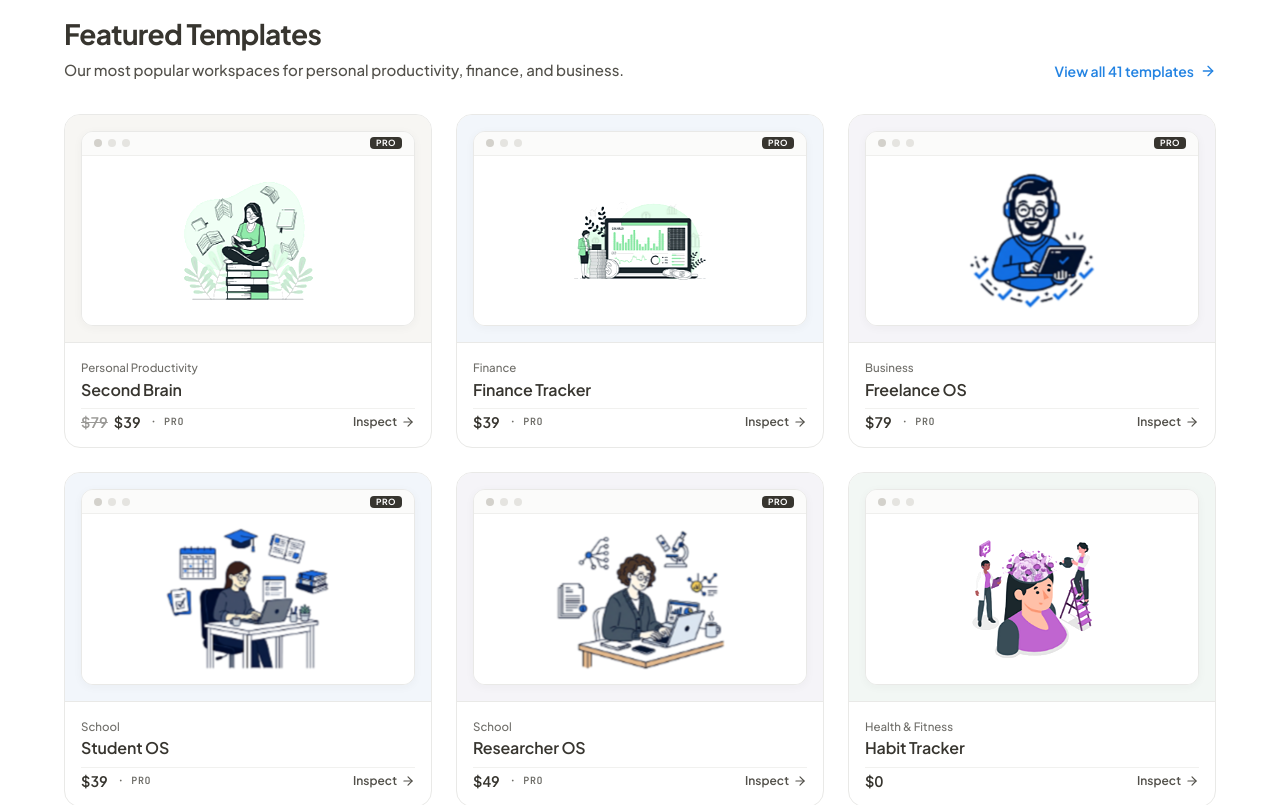
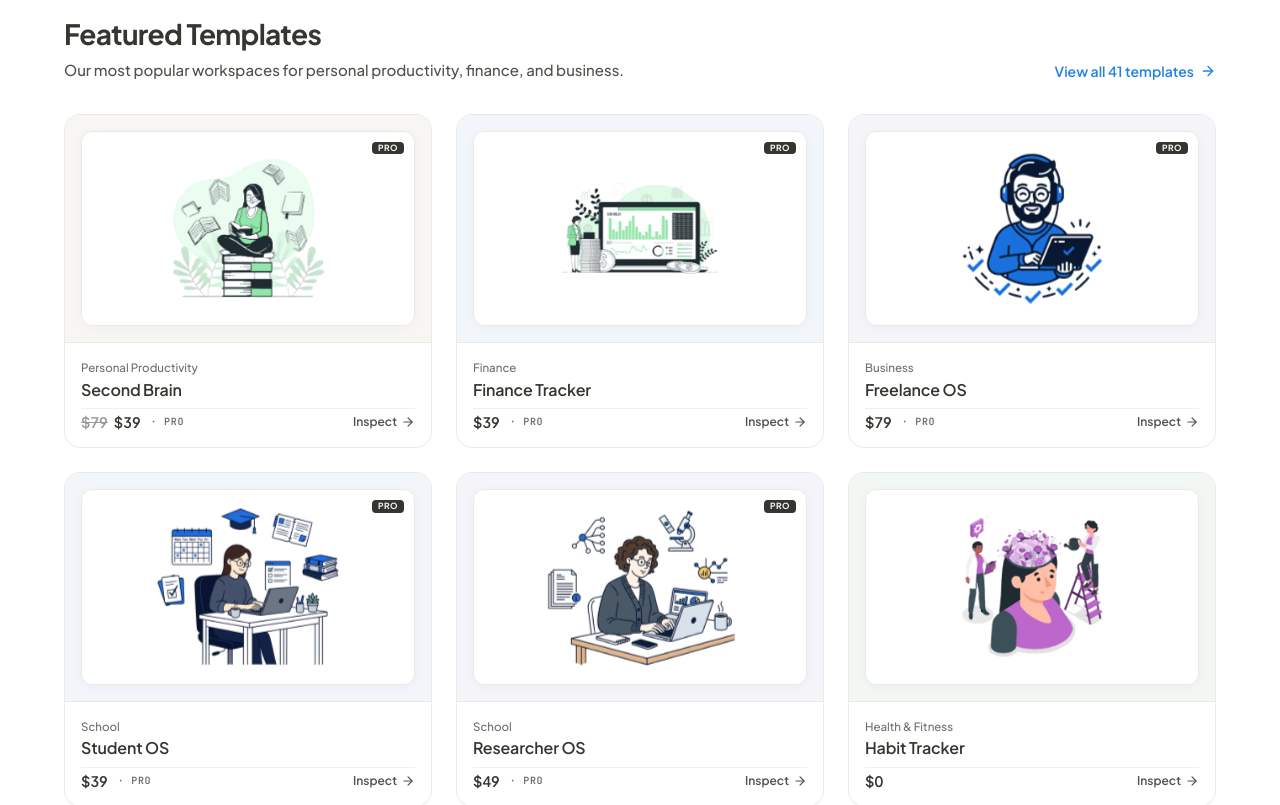
Before and after one commit to bruce12-glitch/Lumina-studio.notion, a React (Vite) app: page / in a window 1280 px wide. Shown: the part 940-1745 px from the top of the page. Built offline with nearby package versions, Linux system fonts and the light colour scheme.

Commit message:
style(render): replace SVG filter and async decode to fix blank card covers

```diff
--- a/src/components/CoversAndIllustrations.tsx
+++ b/src/components/CoversAndIllustrations.tsx
@@ -85,7 +85,7 @@ export const BlushAssetImage: React.FC<{
         alt={alt}
         referrerPolicy="no-referrer"
         loading="eager"
-        decoding="async"
+        decoding="sync"
         onError={() => setFailed(true)}
         animate={
           disableFloat
@@ -146,25 +146,17 @@ export const TemplateCover: React.FC<{
       style={{ backgroundColor: cardTint }}
       className={`relative aspect-[16/10] w-full border-b border-[#E9E9E7] p-3.5 sm:p-4 overflow-hidden select-none ${className}`}
     >
-      <div className="w-full h-full rounded-[12px] bg-white border border-[#E9E9E7] shadow-[0_2px_10px_rgba(55,53,47,0.04)] overflow-hidden flex flex-col">
-        {/* Minimal Window Header */}
-        <div className="h-6 px-3 bg-[#FBFBFA] border-b border-[#EFEFED] flex items-center justify-between shrink-0">
-          <div className="flex items-center gap-1.5">
-            <span className="w-2 h-2 rounded-full bg-[#D3D1CB]" />
-            <span className="w-2 h-2 rounded-full bg-[#E5E4E0]" />
-            <span className="w-2 h-2 rounded-full bg-[#E5E4E0]" />
-          </div>
-          {pro && (
-            <span className="px-1.5 py-0.5 rounded-[4px] bg-[#37352F] text-white text-[8.5px] font-bold uppercase tracking-[0.06em] leading-none">
-              PRO
-            </span>
-          )}
-        </div>
+      <div className="relative w-full h-full rounded-[12px] bg-white border border-[#E9E9E7] shadow-[0_2px_10px_rgba(55,53,47,0.04)] overflow-hidden flex flex-col">
+        {pro && (
+          <span className="absolute top-2.5 right-2.5 z-10 px-1.5 py-0.5 rounded-[4px] bg-[#37352F] text-white text-[8.5px] font-bold uppercase tracking-[0.06em] leading-none">
+            PRO
+          </span>
+        )}
 
-        {/* Full-Stage Ultra-HD Illustration */}
+        {/* Full-Stage Crisp Editorial Illustration */}
         <div
           className={`flex-1 flex items-center justify-center overflow-hidden bg-white ${
-            isCustomMascot ? 'p-1 sm:p-1.5' : 'p-3 sm:p-4'
+            isCustomMascot ? 'p-1.5 sm:p-2' : 'p-3.5 sm:p-4'
           }`}
         >
           <BlushAssetImage
--- a/src/index.css
+++ b/src/index.css
@@ -25,7 +25,10 @@
   --card-tint-cream: #F7F6F3;
   --card-tint-gray: #F1F1EF;
 
-  /* Notion Semantic Tokens (WCAG AA on White & #F7F6F3) */
+  /* Notion Semantic & Brand Accent Tokens (WCAG AA on White & #F7F6F3) */
+  --accent: #2383E2;
+  --accent-hover: #1B6EC2;
+  --accent-soft: #EBF3FC;
   --success: #0F7B6C;
   --warning: #B45309;
   --danger: #C43B3B;
@@ -80,7 +83,7 @@ body {
 }
 
 :focus-visible {
-  outline: 2px solid #37352F;
+  outline: 2px solid #2383E2;
   outline-offset: 3px;
 }
 
@@ -111,29 +114,22 @@ body {
   text-wrap: balance;
 }
 
-/* Ultra-HD Crisp Vector Illustration Rendering — Melts White PNG Backgrounds & Sharpens Edges */
+/* Crisp Editorial Illustration Rendering — Melts White Backgrounds Reliably */
 .blush-illustration {
   mix-blend-mode: multiply;
-  image-rendering: -webkit-optimize-contrast;
-  filter: url(#lumina-ultra-hd) contrast(1.04) saturate(1.04);
-  will-change: transform;
-  backface-visibility: hidden;
-  transform: translateZ(0);
-  transition: transform 350ms cubic-bezier(0.22, 1, 0.36, 1),
-    filter 350ms cubic-bezier(0.22, 1, 0.36, 1);
+  filter: contrast(1.02) saturate(1.03);
+  transition: transform 300ms cubic-bezier(0.22, 1, 0.36, 1),
+    filter 300ms cubic-bezier(0.22, 1, 0.36, 1);
 }
 
 .group:hover .blush-illustration,
 .blush-illustration:hover {
-  filter: url(#lumina-ultra-hd) contrast(1.06) saturate(1.08);
+  filter: contrast(1.04) saturate(1.06);
 }
 
 /* Crisp High-Clarity Rendering for Studio Workspace Showcase Renders */
 .showcase-hd-image {
-  image-rendering: -webkit-optimize-contrast;
-  filter: url(#resonance-showcase-hd) contrast(1.025) saturate(1.03);
-  backface-visibility: hidden;
-  transform: translateZ(0);
+  filter: contrast(1.015) saturate(1.02);
 }
 
 /* Subtle reveal & ambient asset motion keyframes */
```
